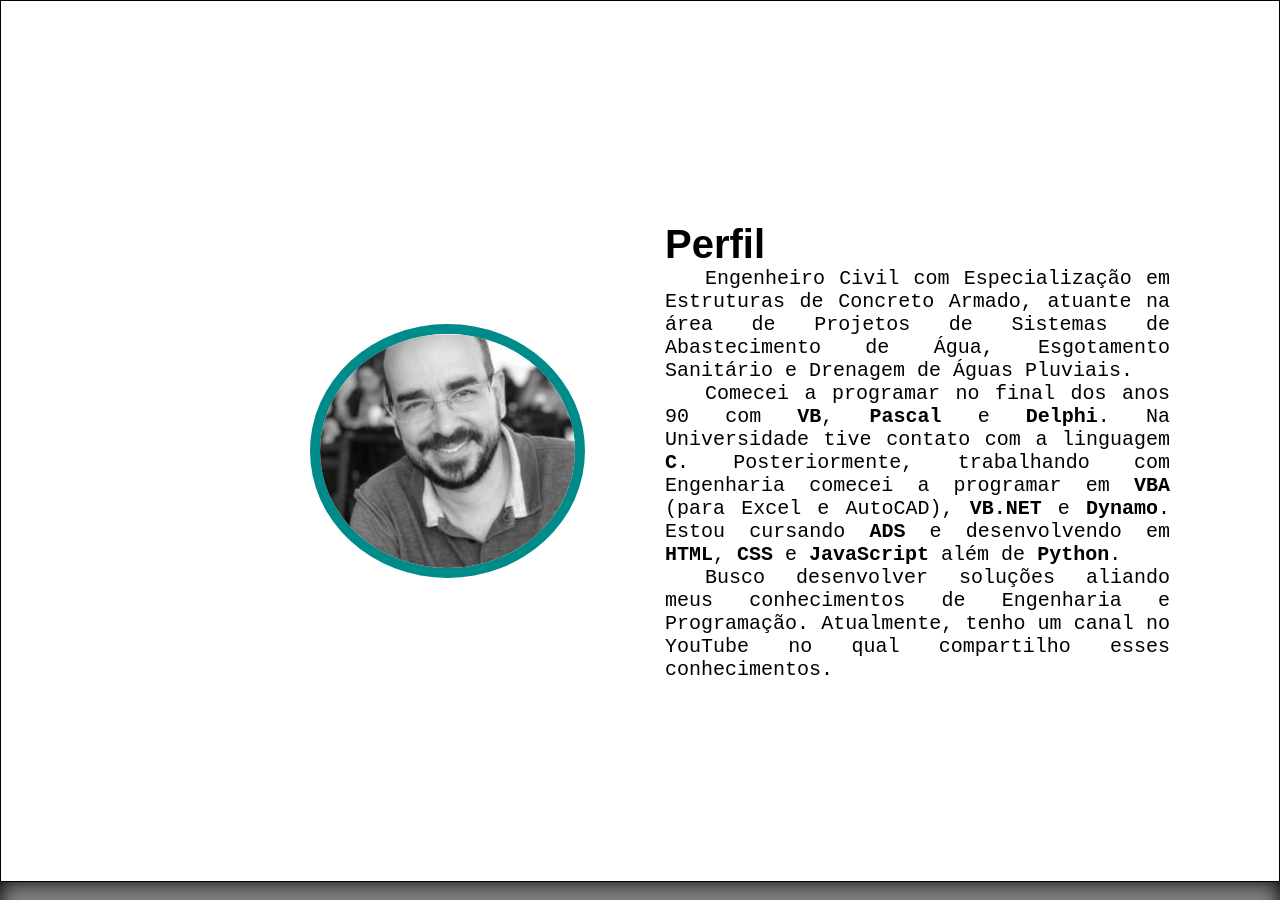
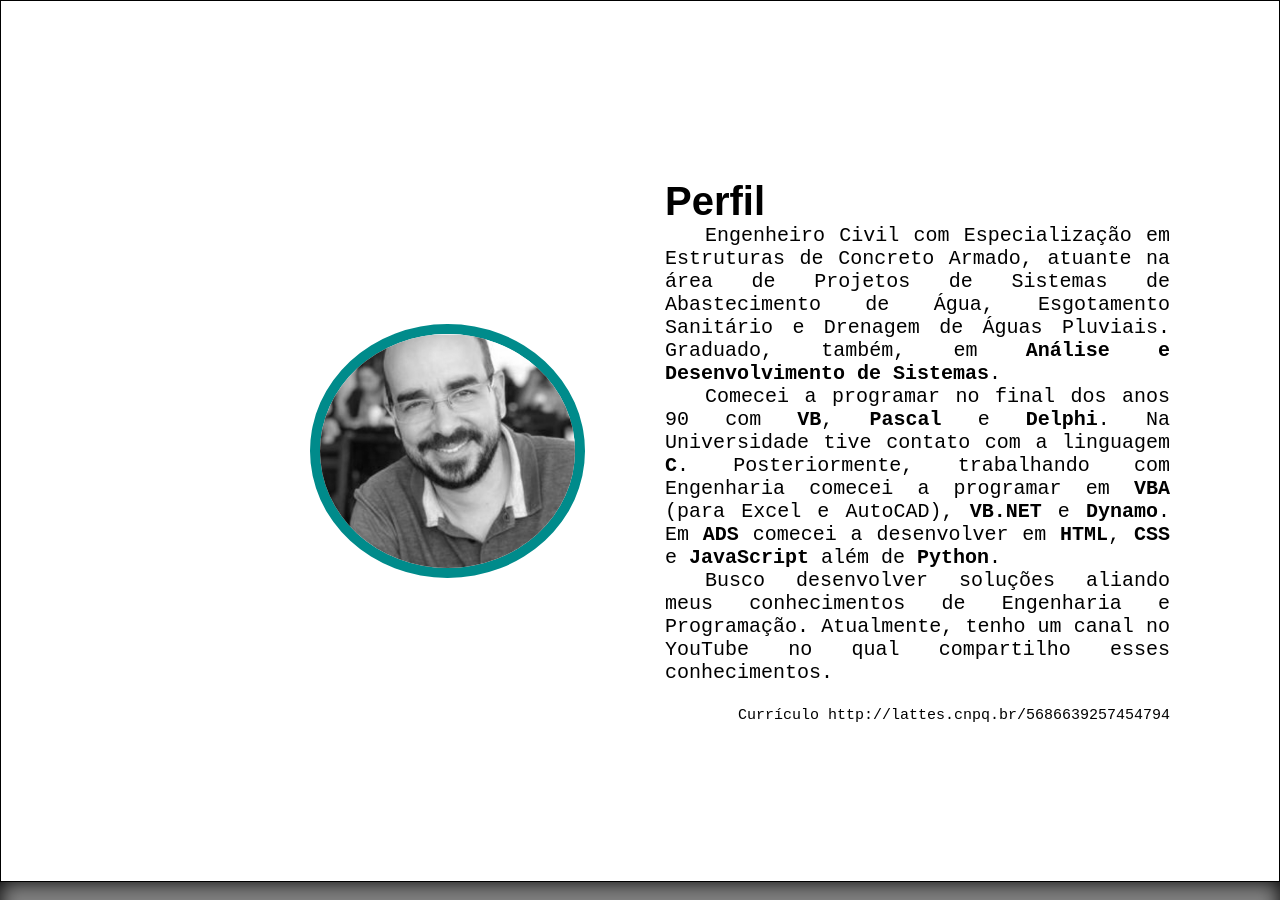
Before and after one commit to AlessandroFeitosa/LANDING-PAGE, a plain HTML site: page index.html in a window 1280 px wide. Shown: the part 840-1740 px from the top of the page. Drawn offline with Linux system fonts and the light colour scheme.

Commit message:
Atualizações

```diff
--- a/index.html
+++ b/index.html
@@ -48,14 +48,13 @@
                 <h2>Perfil</h2>
                 <p class="p-justificado"> Engenheiro Civil com Especialização em Estruturas de Concreto Armado,
                     atuante na área de Projetos de Sistemas de Abastecimento de Água,
-                    Esgotamento Sanitário e Drenagem de Águas Pluviais.
+                    Esgotamento Sanitário e Drenagem de Águas Pluviais. Graduado, também, em <strong>Análise e Desenvolvimento de Sistemas</strong>.
                 </p>
                 <p class="p-justificado">
                     Comecei a programar no final dos anos 90 com <strong>VB</strong>, <strong>Pascal</strong> e
                     <strong>Delphi</strong>. Na Universidade tive contato com a linguagem <strong>C</strong>.
                     Posteriormente, trabalhando com Engenharia comecei a programar em <strong>VBA</strong> (para Excel e
-                    AutoCAD), <strong>VB.NET</strong> e <strong>Dynamo</strong>. Estou cursando <strong>ADS</strong> e
-                    desenvolvendo em
+                    AutoCAD), <strong>VB.NET</strong> e <strong>Dynamo</strong>. Em <strong>ADS</strong> comecei a desenvolver em
                     <strong>HTML</strong>, <strong>CSS</strong> e <strong>JavaScript</strong> além de
                     <strong>Python</strong>.
                 </p>
@@ -63,6 +62,9 @@
                     Busco desenvolver soluções aliando meus conhecimentos de Engenharia e Programação. Atualmente, tenho
                     um canal no YouTube no qual compartilho esses conhecimentos.
                 </p>
+                <br>
+                <p style="text-align: right; font-size: 1.5rem;"><a href="http://lattes.cnpq.br/5686639257454794" target="_blank">Currículo http://lattes.cnpq.br/5686639257454794</a></p>
+
             </div>
         </div>
     </section>
--- a/styles/style.css
+++ b/styles/style.css
@@ -87,6 +87,12 @@ aside nav ul a:hover::after {
     left: 25%;
     bottom: 1rem;
 }
+
+a {
+    text-decoration: none;
+    color: #000;
+}
+
 
 h2 {
 
```
